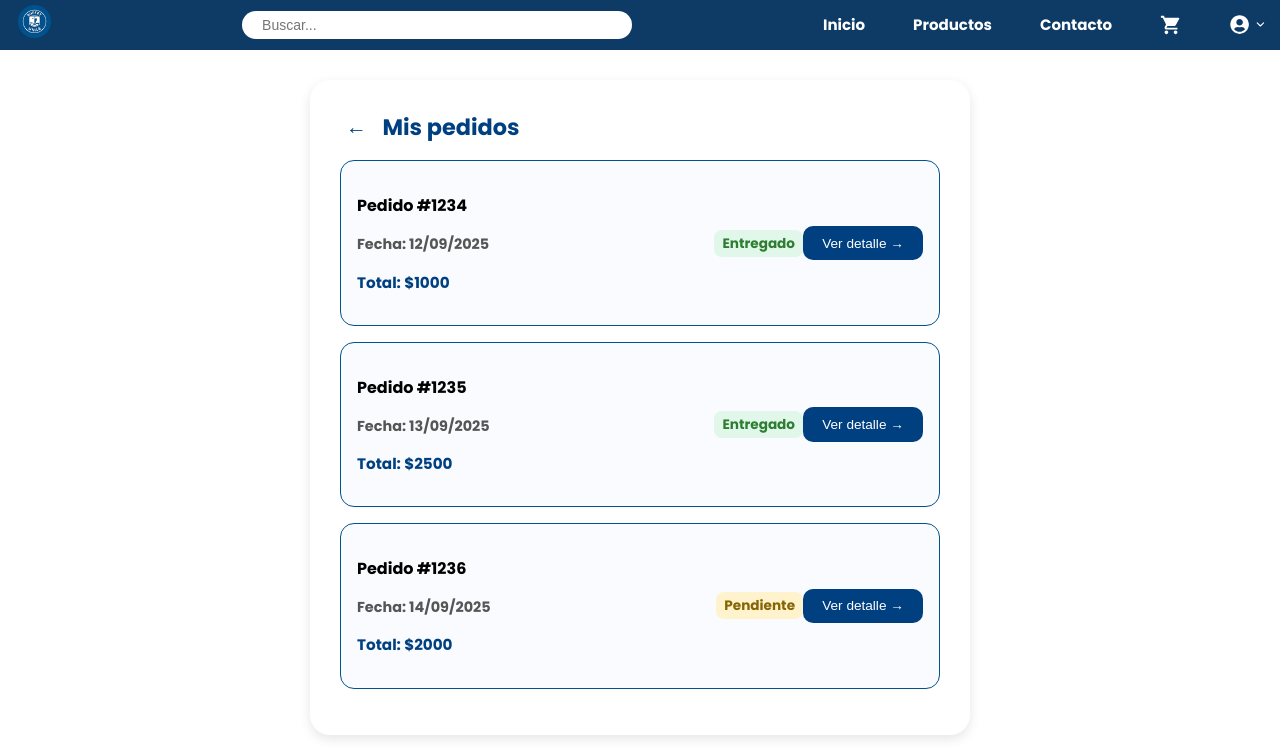
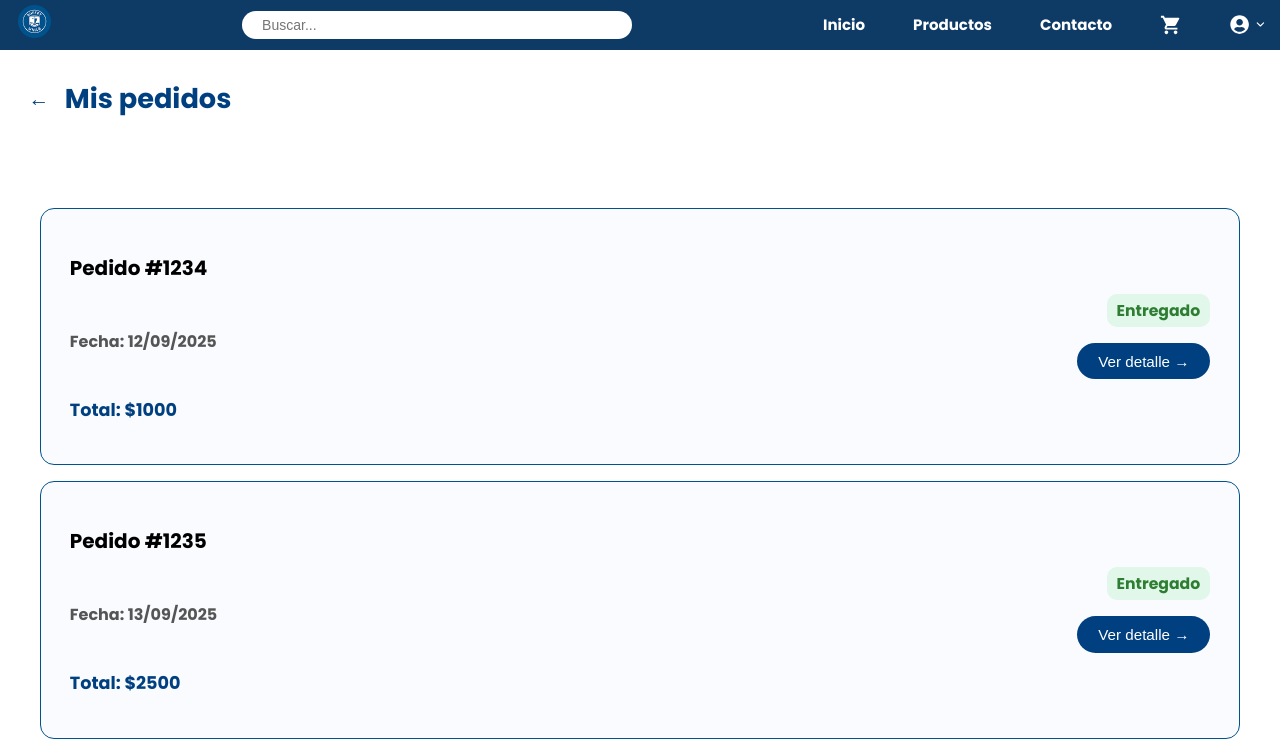
Before and after one commit to RocioMaldonado/Buffet---VS, a React (Vite) app: page /pedidos in a window 1280 px wide. Shown: the top 753 px of the page. Built offline with nearby package versions, Linux system fonts and the light colour scheme; the HTML template or start-up script is replaced by a standard one.

Commit message:
Update Pedidos.css

```diff
--- a/src/styles/Pedidos.css
+++ b/src/styles/Pedidos.css
@@ -172,3 +172,89 @@
     border-radius: 8px;
   }
 }
+
+/* Desktop */
+@media (min-width: 1024px) {
+  .pedidos-container {
+    max-width: 1200px;
+    margin: 80px auto;
+    padding: 0 2rem;
+    background: none;
+    margin-top: 10rem;
+
+  }
+
+  .pedidos-card {
+    background: none;
+    box-shadow: none;
+    max-width: 100%;
+    padding: 0;
+  }
+
+  .pedidos-header {
+    position: absolute;
+    top: 4.9rem;
+    left: 1.4rem;
+    margin: 0;
+    font-weight: 700;
+  }
+
+  .pedidos-title {
+    font-size: 1.7rem;
+    margin: 0;
+  }
+
+  .pedido-item {
+    display: flex;
+    justify-content: space-between;
+    align-items: center;
+    border: 1,9px solid #01538D;
+    border-radius: 14px;
+    padding: 1.5rem 1.8rem;
+    background: #f9fbff;
+    transition: transform 0.3s ease;
+    min-height: 160px;
+  }
+
+  .pedido-info {
+    display: flex;
+    flex-direction: column;
+    gap: 0.6rem;
+  }
+
+  .pedido-numero {
+    font-size: 1.25rem;
+    font-weight: 700;
+  }
+
+  .pedido-fecha {
+    font-size: 1rem;
+  }
+
+  .pedido-total {
+    font-size: 1.1rem;
+    font-weight: 700;
+  }
+
+  .pedido-right {
+    display: flex;
+    flex-direction: column;
+    align-items: flex-end;
+    gap: 1rem;
+  }
+
+  .pedido-estado {
+    font-size: 0.98rem;
+    padding: 5px 10px;
+    border-radius: 10px;
+    white-space: nowrap;
+  }
+
+  .btn-detalle {
+    border-radius: 30px;
+    padding: 0.6rem 1.3rem;
+    font-size: 0.95rem;
+    font-weight: 500;
+    cursor: pointer;
+  }
+}
```
